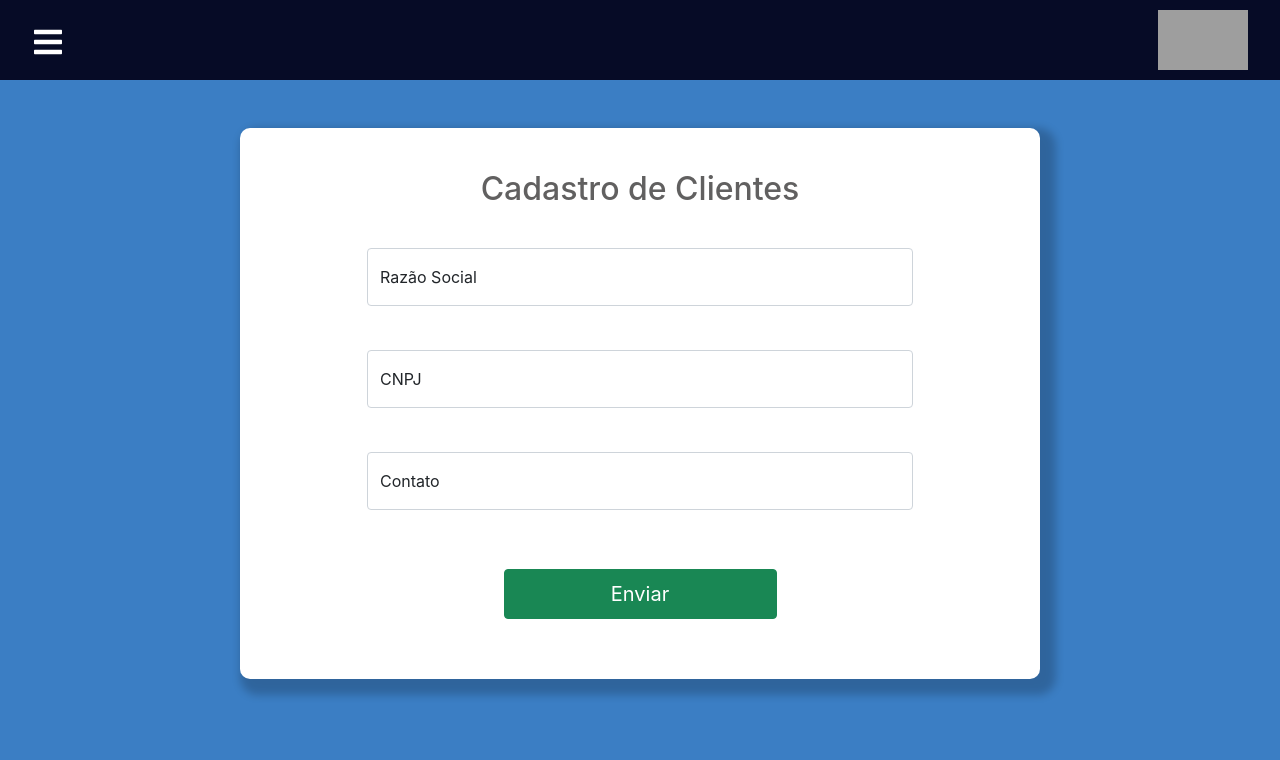
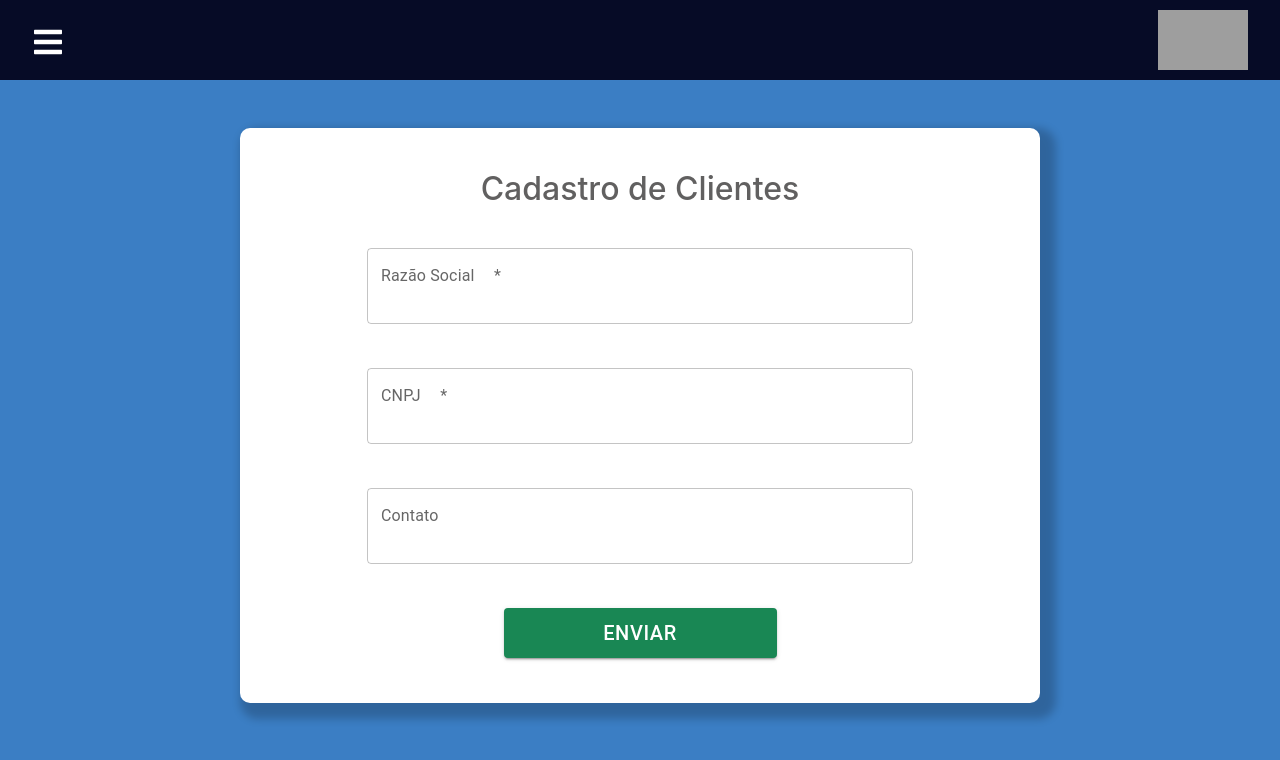
Before and after one commit to Grupo1API/2RP, a React (Create React App) app in the folder frontend/: page /cliente in a window 1280 px wide. Shown: the top 760 px of the page. Built offline with nearby package versions, Linux system fonts and the light colour scheme; no server answers; grey boxes are pictures that could not be loaded.

Commit message:
#22 Atualização de cadastro Clientes

```diff
--- a/frontend/src/pages/cadastro_cliente/index.tsx
+++ b/frontend/src/pages/cadastro_cliente/index.tsx
@@ -1,4 +1,6 @@
+import TextField from "@mui/material/TextField";
 import React, {useState} from "react";
+import {ColorButton} from '../../components/Button/styles';
 import './style.css'
 
 function Cliente(){
@@ -38,54 +40,53 @@ function Cliente(){
 
     return(
       <div className="pagina">
+
         <h2>Cadastro de Clientes</h2>
+
         {/*  nome */}
         <div className="form-floating mb-4">
-            <input
-            type="text"
-            className="form-control"
-            id="floatingInput2"
-            placeholder= "Digite a Razão Social"
-            value={nome}
-            required={true}
-            onChange={(e) => setNome(e.target.value)}
-            />
-        <label htmlFor="floatingInput2">Razão Social</label>
+        <TextField fullWidth
+          id="outlined-basic"
+          label="Razão Social"
+          value={nome}
+          required={true}
+          onChange={(e) => setNome(e.target.value)}>
+        </TextField>
         </div>
 
-          {/* cnpj */}
+        {/* cnpj */}
         <div className="form-floating mb-4">
-        <input
+          <TextField fullWidth
           type="number"
-          className="form-control"
-          id="floatingInput2"
+          id="outlined-basic"
+          label="CNPJ"
+          variant="outlined"
           placeholder="XX.XXX.XXX/XXXX-XX"
           value={cnpj}
           required={true}
-          onChange={(e) => setCnpj(e.target.value)}
-        />
-        <label htmlFor="floatingInput2">CNPJ</label>
+          onChange={(e) => setCnpj(e.target.value)}>
+          </TextField>
         </div>
 
         {/* contato */}
         <div className="form-floating mb-4">
-        <input
-          type="texto"
-          className="form-control"
-          id="floatingInput2"
-          placeholder="Contato"
+        <TextField fullWidth
+          id="outlined-basic"
+          label="Contato"
+          variant="outlined"
           value={contato}
-          required={true}
-          onChange={(e) => setContato(e.target.value)}
-        />
-        <label htmlFor="floatingInput2">Contato</label>
+          onChange={(e) => setContato(e.target.value)}>
+          </TextField>
         </div>
 
         {/* Botão */}
         <div className ="form-btn">
-        <button className="btn btn-success" role="button" onClick={handleSubmit}>
-          Enviar
-        </button>
+          <ColorButton
+            variant="contained"
+            onClick={handleSubmit}
+          >
+            Enviar
+          </ColorButton>
         </div>
       </div>
     );
```
